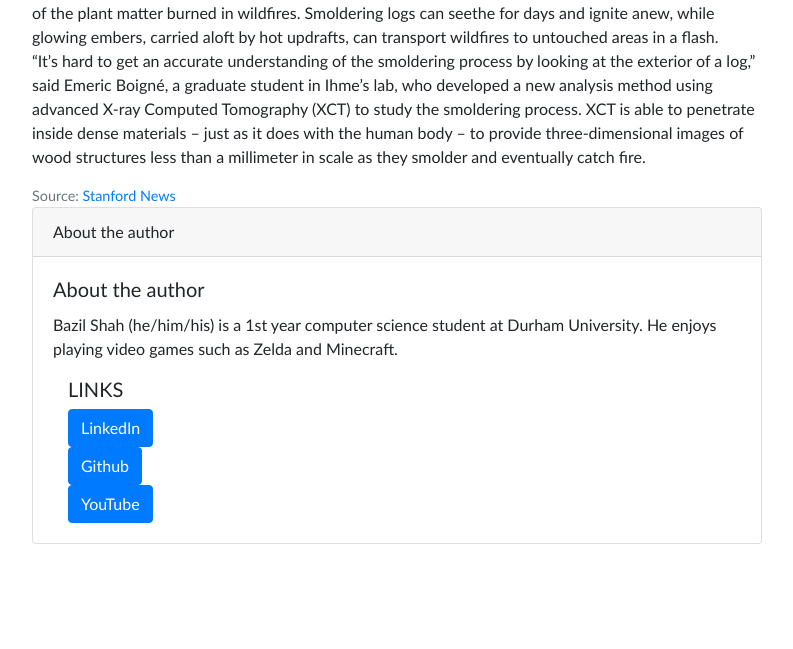
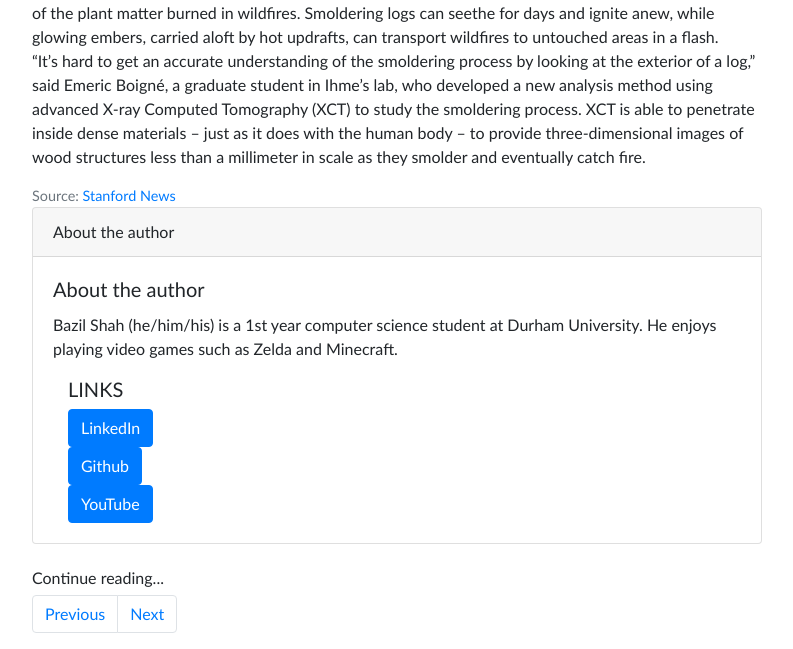
Before and after one commit to BossWasHere/cs-in-society, a website built with Vite: page bs.html in a window 1280 px wide. Shown: the part 768-1417 px from the top of the page, without its empty margins (53-846 px from the left). Before the commit the page ends 1312 px from the top, so only its background shows below. Built offline with nearby package versions, Linux system fonts and the light colour scheme.

Commit message:
Added next page.

```diff
--- a/bs.html
+++ b/bs.html
@@ -189,8 +189,21 @@
                 </div>
                 <!-- Grid column -->
               </div>
+
               <!-- Grid row -->
             </div>
+            <br />
+            <h6>Continue reading...</h6>
+            <nav aria-label="Page navigation example">
+              <ul class="pagination">
+                <li class="page-item">
+                  <a class="page-link" href="ts.html">Previous</a>
+                </li>
+                <li class="page-item">
+                  <a class="page-link" href="yh.html">Next</a>
+                </li>
+              </ul>
+            </nav>
             <!-- Footer Links -->
           </div>
         </div>
```
